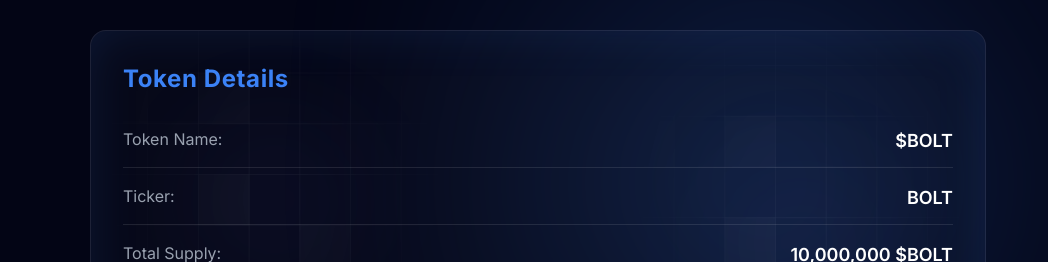
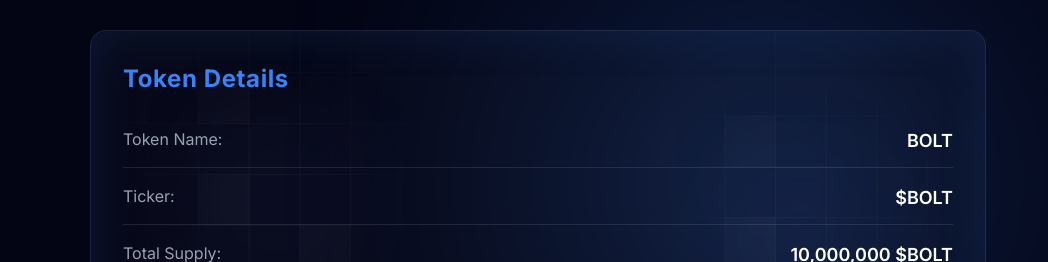
Before and after one commit to Ghravitee/safubot-website, a React (Vite) app: page / in a window 1280 px wide. Shown: the part 2420-2682 px from the top of the page, without its empty margins (102-1150 px from the left). Built offline with nearby package versions, Linux system fonts and the light colour scheme.

Commit message:
change ticker

```diff
--- a/src/components/TokenomicsSection.tsx
+++ b/src/components/TokenomicsSection.tsx
@@ -63,8 +63,8 @@ export default function TokenomicsSection() {
                 variants={containerVariants}
               >
                 {[
-                  ["Token Name:", "$BOLT"],
-                  ["Ticker:", "BOLT"],
+                  ["Token Name:", "BOLT"],
+                  ["Ticker:", "$BOLT"],
                   ["Total Supply:", "10,000,000 $BOLT"],
                   ["Tax:", "5% Buy / 5% Sell"],
                 ].map(([label, value], idx) => (
```
